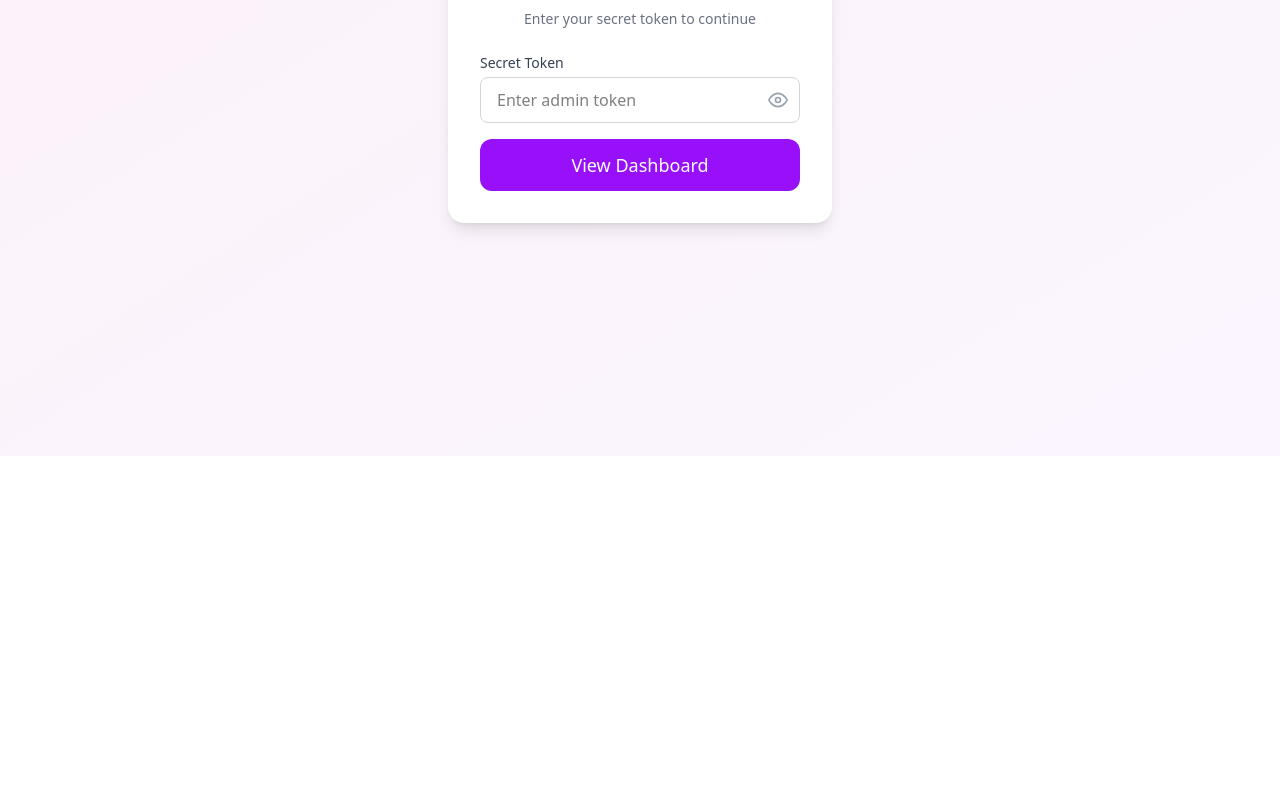
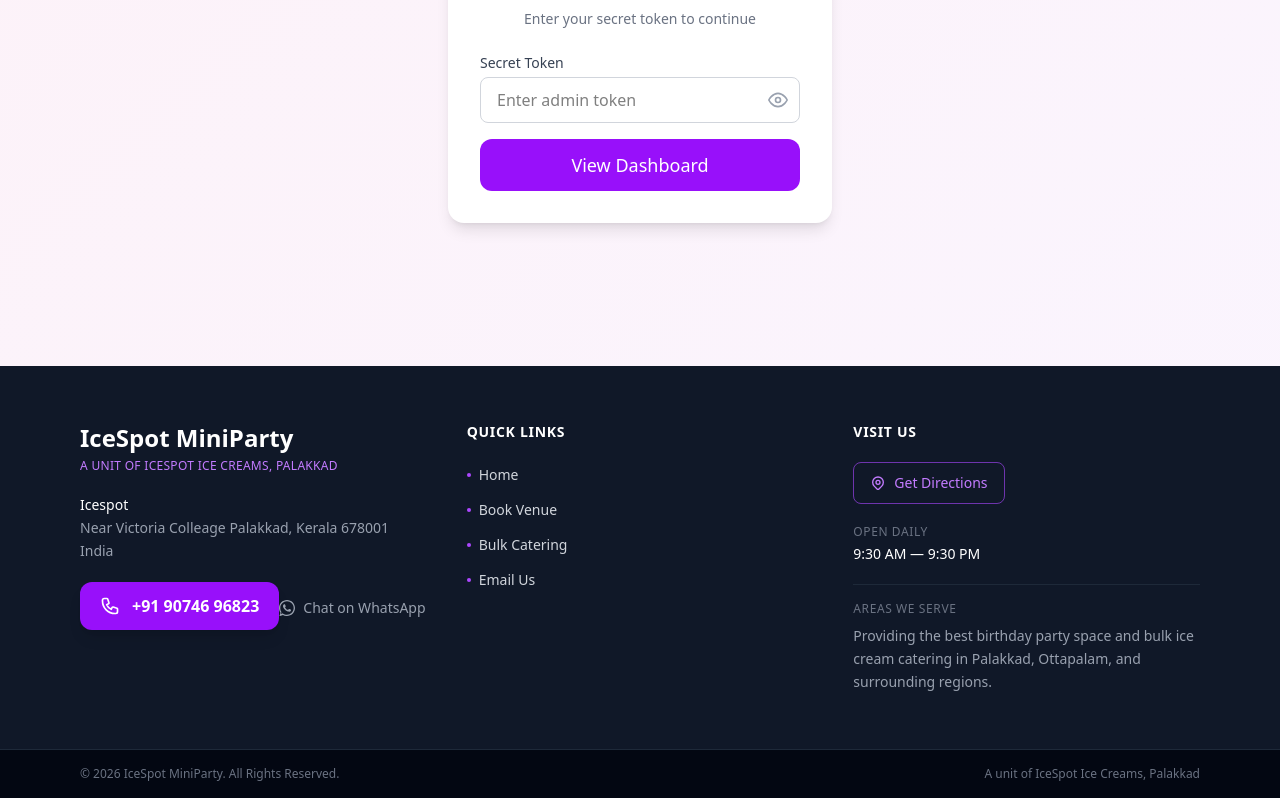
Before and after one commit to Akhildas-ts/mini-party, a React (Vite) app in the folder frontend/: page /manage-bookings in a window 1280 px wide. Shown: the part 344-1142 px from the top of the page. Before the commit the page ends 800 px from the top, so only its background shows below. Built offline with nearby package versions, Linux system fonts and the light colour scheme.

Commit message:
copyright

```diff
--- a/frontend/index.html
+++ b/frontend/index.html
@@ -1,34 +1,45 @@
 <!doctype html>
 <html lang="en">
+
 <head>
   <meta charset="UTF-8" />
   <link rel="icon" type="image/png" href="/minipartylogo.png" />
   <meta name="viewport" content="width=device-width, initial-scale=1.0" />
-    <meta name="description" content="Book birthday party halls in Palakkad from ₹100/hr. IceSpot offers affordable venue booking & bulk ice cream catering for events in Palakkad, Kerala." />
-    <meta name="keywords" content="birthday party booking Palakkad, bulk ice cream Palakkad, cheap party hall Palakkad, Palakkad best ice cream shop, catering ice cream Palakkad" />
+  <meta name="description"
+    content="Book birthday party halls in Palakkad from ₹100/hr. IceSpot offers affordable venue booking & bulk ice cream catering for events in Palakkad, Kerala." />
+  <meta name="keywords"
+    content="birthday party booking Palakkad, bulk ice cream Palakkad, cheap party hall Palakkad, Palakkad best ice cream shop, catering ice cream Palakkad" />
   <link rel="canonical" href="https://miniparty.in/" />
   <meta property="og:title" content="Mini Party Palakkad | Birthday Venue & IceSpot Bulk Catering" />
-    <meta property="og:description" content="Book birthday party halls in Palakkad from ₹100/hr. IceSpot offers affordable venue booking & bulk ice cream catering." />
+  <meta property="og:description"
+    content="Book birthday party halls in Palakkad from ₹100/hr. IceSpot offers affordable venue booking & bulk ice cream catering." />
   <meta property="og:type" content="website" />
   <title>Mini Party Palakkad | Birthday Venue &amp; IceSpot Bulk Catering</title>
   <script type="application/ld+json">
     {
       "@context": "https://schema.org",
-      "@type": ["EventVenue", "WholesaleStore"],
+      "@type": ["LocalBusiness", "EventVenue", "WholesaleStore"],
       "name": "Mini Party by IceSpot",
       "description": "Affordable birthday party venue and bulk ice cream catering in Palakkad, Kerala. Book private party halls from ₹100/hr.",
       "url": "https://miniparty.in",
-      "telephone": "+919074696823",
+      "telephone": "+91-9074696823",
       "email": "palakkadicespot@gmail.com",
       "priceRange": "₹",
       "currenciesAccepted": "INR",
       "address": {
         "@type": "PostalAddress",
-        "streetAddress": "Anil New Icespot",
+        "streetAddress": "Icespot",
         "addressLocality": "Palakkad",
         "addressRegion": "Kerala",
+        "postalCode": "678001",
         "addressCountry": "IN"
       },
+      "geo": {
+        "@type": "GeoCoordinates",
+        "latitude": "10.7867",
+        "longitude": "76.6548"
+      },
+      "hasMap": "https://www.google.com/maps/search/?api=1&query=Icespot+Palakkad+Kerala",
       "areaServed": {
         "@type": "City",
         "name": "Palakkad",
@@ -49,8 +60,10 @@
     }
     </script>
 </head>
+
 <body>
   <div id="root"></div>
   <script type="module" src="/src/main.jsx"></script>
 </body>
+
 </html>
--- a/frontend/src/App.jsx
+++ b/frontend/src/App.jsx
@@ -1,5 +1,6 @@
 import { Routes, Route } from 'react-router-dom'
 import Navbar from './components/Navbar'
+import Footer from './components/Footer'
 import Home from './pages/Home'
 import BookingForm from './pages/BookingForm'
 import Confirmation from './pages/Confirmation'
@@ -16,6 +17,7 @@
         <Route path="/admin" element={<AdminDashboard />} />
         <Route path="/manage-bookings" element={<AdminDashboard />} />
       </Routes>
+      <Footer />
     </div>
   )
 }
--- /dev/null
+++ b/frontend/src/components/Footer.jsx
@@ -0,0 +1,128 @@
+import { Link } from 'react-router-dom'
+
+export default function Footer() {
+  return (
+    <footer className="bg-gray-900 text-gray-300">
+      <div className="max-w-6xl mx-auto px-4 py-14">
+        <div className="grid md:grid-cols-3 gap-10">
+
+          {/* Brand + Contact Info */}
+          <div>
+            <h3 className="text-2xl font-bold text-white mb-1">IceSpot MiniParty</h3>
+            <p className="text-purple-400 text-xs font-medium tracking-wide uppercase mb-5">
+              A unit of IceSpot Ice Creams, Palakkad
+            </p>
+
+            <address className="not-italic text-sm leading-relaxed text-gray-400 mb-5">
+              <span className="text-white font-medium">Icespot</span><br />
+              Near Victoria Colleage Palakkad, Kerala 678001<br />
+              India
+            </address>
+
+            {/* Click-to-Call */}
+            <a
+              href="tel:+919074696823"
+              className="inline-flex items-center gap-3 bg-purple-600 hover:bg-purple-700 text-white font-semibold px-5 py-3 rounded-xl transition shadow-lg hover:shadow-xl"
+            >
+              <svg xmlns="http://www.w3.org/2000/svg" className="w-5 h-5" fill="none" viewBox="0 0 24 24" stroke="currentColor" strokeWidth="2">
+                <path strokeLinecap="round" strokeLinejoin="round" d="M3 5a2 2 0 012-2h3.28a1 1 0 01.948.684l1.498 4.493a1 1 0 01-.502 1.21l-2.257 1.13a11.042 11.042 0 005.516 5.516l1.13-2.257a1 1 0 011.21-.502l4.493 1.498a1 1 0 01.684.949V19a2 2 0 01-2 2h-1C9.716 21 3 14.284 3 6V5z" />
+              </svg>
+              +91 90746 96823
+            </a>
+
+            {/* WhatsApp */}
+            <a
+              href="https://wa.me/919074696823"
+              target="_blank"
+              rel="noopener noreferrer"
+              className="inline-flex items-center gap-2 text-sm text-gray-400 hover:text-green-400 transition mt-3"
+            >
+              <svg xmlns="http://www.w3.org/2000/svg" className="w-4 h-4" viewBox="0 0 24 24" fill="currentColor">
+                <path d="M17.472 14.382c-.297-.149-1.758-.867-2.03-.967-.273-.099-.471-.148-.67.15-.197.297-.767.966-.94 1.164-.173.199-.347.223-.644.075-.297-.15-1.255-.463-2.39-1.475-.883-.788-1.48-1.761-1.653-2.059-.173-.297-.018-.458.13-.606.134-.133.298-.347.446-.52.149-.174.198-.298.298-.497.099-.198.05-.371-.025-.52-.075-.149-.669-1.612-.916-2.207-.242-.579-.487-.5-.669-.51-.173-.008-.371-.01-.57-.01-.198 0-.52.074-.792.372-.272.297-1.04 1.016-1.04 2.479 0 1.462 1.065 2.875 1.213 3.074.149.198 2.096 3.2 5.077 4.487.709.306 1.262.489 1.694.625.712.227 1.36.195 1.871.118.571-.085 1.758-.719 2.006-1.413.248-.694.248-1.289.173-1.413-.074-.124-.272-.198-.57-.347z" />
+                <path d="M12 0C5.373 0 0 5.373 0 12c0 2.625.846 5.059 2.284 7.034L.789 23.492a.5.5 0 00.612.616l4.537-1.462A11.94 11.94 0 0012 24c6.627 0 12-5.373 12-12S18.627 0 12 0zm0 22c-2.37 0-4.567-.7-6.42-1.9l-.147-.09-2.69.867.879-2.65-.104-.158A9.935 9.935 0 012 12C2 6.477 6.477 2 12 2s10 4.477 10 10-4.477 10-10 10z" />
+              </svg>
+              Chat on WhatsApp
+            </a>
+          </div>
+
+          {/* Quick Links */}
+          <div>
+            <h4 className="text-white font-semibold text-sm uppercase tracking-wider mb-5">Quick Links</h4>
+            <nav>
+              <ul className="space-y-3 text-sm">
+                <li>
+                  <Link to="/" className="hover:text-purple-400 transition inline-flex items-center gap-2">
+                    <span className="w-1 h-1 bg-purple-500 rounded-full" />
+                    Home
+                  </Link>
+                </li>
+                <li>
+                  <Link to="/book" className="hover:text-purple-400 transition inline-flex items-center gap-2">
+                    <span className="w-1 h-1 bg-purple-500 rounded-full" />
+                    Book Venue
+                  </Link>
+                </li>
+                <li>
+                  <a
+                    href="https://wa.me/919074696823?text=Hi!%20I%27m%20interested%20in%20IceSpot%20bulk%20ice%20cream%20catering."
+                    target="_blank"
+                    rel="noopener noreferrer"
+                    className="hover:text-purple-400 transition inline-flex items-center gap-2"
+                  >
+                    <span className="w-1 h-1 bg-purple-500 rounded-full" />
+                    Bulk Catering
+                  </a>
+                </li>
+                <li>
+                  <a href="mailto:palakkadicespot@gmail.com" className="hover:text-purple-400 transition inline-flex items-center gap-2">
+                    <span className="w-1 h-1 bg-purple-500 rounded-full" />
+                    Email Us
+                  </a>
+                </li>
+              </ul>
+            </nav>
+          </div>
+
+          {/* Visit Us + Served Areas */}
+          <div>
+            <h4 className="text-white font-semibold text-sm uppercase tracking-wider mb-5">Visit Us</h4>
+
+            <a
+              href="https://www.google.com/maps/search/?api=1&query=Icespot+Palakkad+Kerala"
+              target="_blank"
+              rel="noopener noreferrer"
+              className="inline-flex items-center gap-2 border border-purple-500/60 text-purple-400 hover:bg-purple-600 hover:text-white hover:border-purple-600 font-medium px-4 py-2.5 rounded-lg transition text-sm mb-5"
+            >
+              <svg xmlns="http://www.w3.org/2000/svg" className="w-4 h-4" fill="none" viewBox="0 0 24 24" stroke="currentColor" strokeWidth="2">
+                <path strokeLinecap="round" strokeLinejoin="round" d="M17.657 16.657L13.414 20.9a2 2 0 01-2.828 0l-4.243-4.243a8 8 0 1111.314 0z" />
+                <path strokeLinecap="round" strokeLinejoin="round" d="M15 11a3 3 0 11-6 0 3 3 0 016 0z" />
+              </svg>
+              Get Directions
+            </a>
+
+            <div className="text-sm mb-5">
+              <p className="text-gray-500 text-xs uppercase tracking-wider mb-1">Open Daily</p>
+              <p className="text-white font-medium">9:30 AM &mdash; 9:30 PM</p>
+            </div>
+
+            <div className="border-t border-gray-800 pt-4">
+              <p className="text-xs uppercase tracking-wider text-gray-500 mb-2">Areas We Serve</p>
+              <p className="text-sm text-gray-400 leading-relaxed">
+                Providing the best birthday party space and bulk ice cream catering in Palakkad, Ottapalam, and surrounding regions.
+              </p>
+            </div>
+          </div>
+
+        </div>
+      </div>
+
+      {/* Bottom Bar */}
+      <div className="border-t border-gray-800 bg-gray-950">
+        <div className="max-w-6xl mx-auto px-4 py-4 flex flex-col sm:flex-row items-center justify-between gap-2 text-xs text-gray-500">
+          <p>&copy; {new Date().getFullYear()} IceSpot MiniParty. All Rights Reserved.</p>
+          <p>A unit of IceSpot Ice Creams, Palakkad</p>
+        </div>
+      </div>
+    </footer>
+  )
+}
```
Lines whose indentation alone changed are shown as unchanged.
